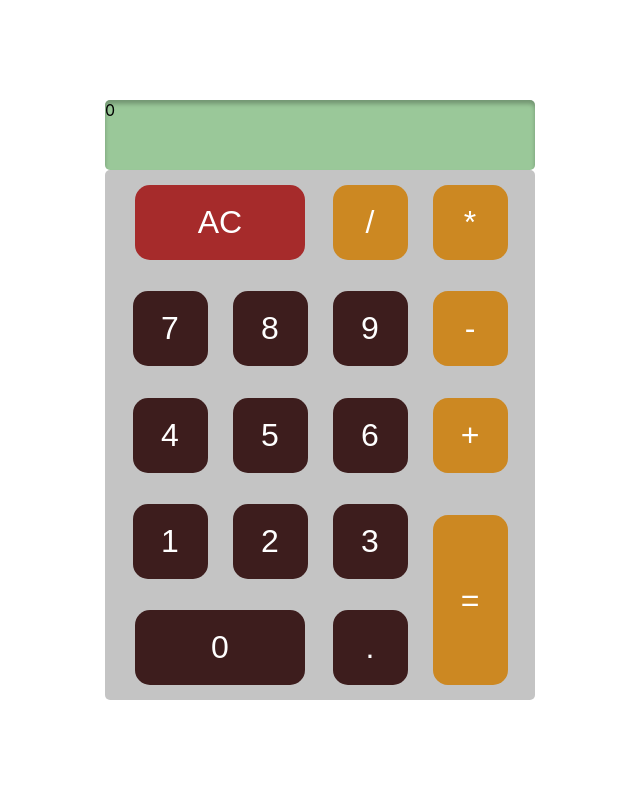
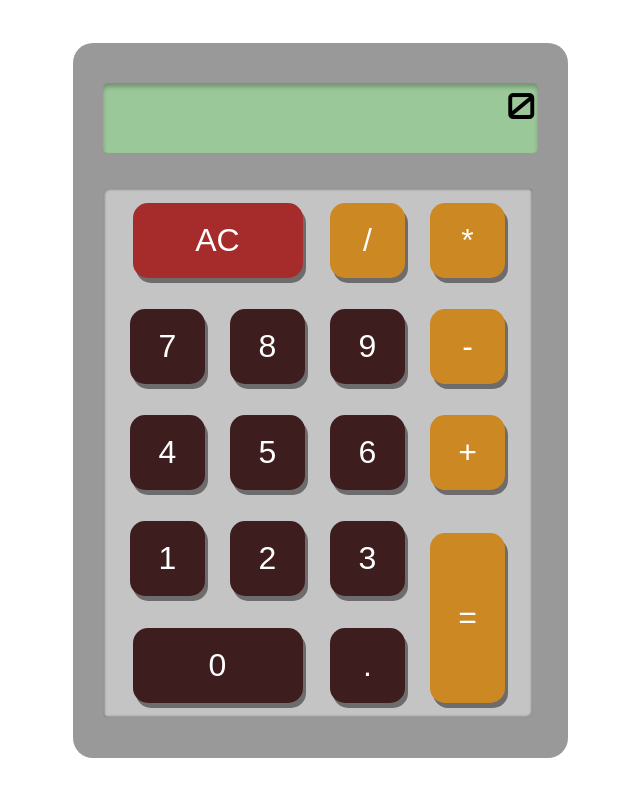
Before and after one commit to YagneshP/calculator, a React (Create React App) app: page / in a window 1280 px wide. Shown: the top 796 px of the page, without its empty margins (320-960 px from the left). Built offline with nearby package versions, Linux system fonts and the light colour scheme.

Commit message:
double zero logic add

```diff
--- a/src/component/App/App.js
+++ b/src/component/App/App.js
@@ -8,12 +8,56 @@ const style = {
 	height:"100vh"
 }
 function App() {
-	const[displayValue, setDisplayValue] = React.useState(0)
+	const[startValue, setStartValue] =React.useState(0);
+	const[displayValue, setDisplayValue] = React.useState("");
+	const[result, setResult] = React.useState("");
+	const zeroStartReg = /^(0\d?)/g
+	React.useEffect(()=>{
+		console.log("useEffectcalled", displayValue)
+		if(displayValue !== "" ){
+			if(zeroStartReg.test(displayValue)){
+				setDisplayValue("")
+				setStartValue(0)
+			}	else{
+				setStartValue(displayValue)
+			}
+
+
+		}else if(result !== ""){
+			setStartValue(result)
+		}
+
+	},[displayValue,result,zeroStartReg])
+
+	const handleClick = (value) =>{
+		if(value === "="){
+			if(displayValue === ""){
+				setResult(0)
+			}else{
+				let number  = eval(displayValue);
+				console.log("number", number);
+				setDisplayValue("");
+				setResult(number);
+			}
+
+		} else if(value === "AC"){
+			setDisplayValue("0");
+			setStartValue(0);
+			setResult("")
+		}
+		else{
+			setDisplayValue(v => v + value);
+		}
+
+
+	}
   return (
     <div className="App" style={style}>
       <div className="Calculator" style={{margin:"0 auto"}}>
-        <Display displayValue={displayValue}/>
-				<ButtonGroup/>
+				<div style={{width:435, height:675, backgroundColor:"#9A9999", padding:"20px 30px", borderRadius:20	}}>
+					<Display displayValue={startValue}/>
+					<ButtonGroup handleClick = {handleClick}/>
+				</div>
       </div>
     </div>
   );
--- a/src/component/Button/Button.js
+++ b/src/component/Button/Button.js
@@ -13,7 +13,7 @@ import React from 'react'
 const Button = (props) => {
 	const{id, value, category} = props.button
 	return (
-		<button  className={category ?  category : null} style={{gridArea:`${id}`}} id={id}>
+		<button  className={category ?  category : null} style={{gridArea:`${id}`}} id={id} onClick={(e)=>props.handleClick(e.target.innerText)}>
 			{value}
 		</button>
 	)
--- a/src/component/ButtonGroup/ButtonGroup.js
+++ b/src/component/ButtonGroup/ButtonGroup.js
@@ -1,7 +1,7 @@
 import React from 'react'
 import Button from '../Button/Button'
 
-const ButtonGroup = () => {
+const ButtonGroup = (props) => {
 
 	const buttons = [
 		{id:"zero",value: 0},
@@ -37,12 +37,14 @@ const style= {
 	borderRadius:5,
 	backgroundColor:"#C4C4C4",
 	justifyItems:"center",
-	padding:"15px 15px"
+	padding:"15px 15px",
+	marginTop:35,
+	boxShadow: "inset -2px -2px 2px rgba(0, 0, 0, 0.25), inset 2px 2px 2px rgba(0, 0, 0, 0.25)"
 }
 
 	return (
 		<div style={style}>
-			{buttons.map(button => <Button key={button.id} button={button}/>)}
+			{buttons.map(button => <Button key={button.id} button={button} handleClick = {props.handleClick}/>)}
 		</div>
 	)
 }
--- a/src/component/Display/Display.js
+++ b/src/component/Display/Display.js
@@ -1,15 +1,16 @@
 import React from 'react'
-const style = {
-								width:"100%",
-								height:70,
-								borderRadius:5,
-								backgroundColor:"#9AC899",
-								boxShadow:"inset 0px 4px 4px rgba(0, 0, 0, 0.25)",
-								margin:"0 auto"
-							}
+// const style = {
+// 								width:"100%",
+// 								height:70,
+// 								borderRadius:5,
+// 								backgroundColor:"#9AC899",
+// 								boxShadow:"inset 0px 4px 4px rgba(0, 0, 0, 0.25)",
+// 								margin:"20px auto",
+// 								textAlign:"right"
+// 							}
 const Display = (props) => {
 	return (
-		<div style={style}>
+		<div id="display">
 			{props.displayValue}
 		</div>
 	)
--- a/src/index.css
+++ b/src/index.css
@@ -1,3 +1,5 @@
+@import url('https://fonts.googleapis.com/css2?family=Orbitron:wght@500&display=swap');
+
 body {
   margin: 0;
   font-family: -apple-system, BlinkMacSystemFont, 'Segoe UI', 'Roboto', 'Oxygen',
@@ -13,12 +15,25 @@ body {
 button{
 	width:75px;
 	height:75px;
+	display:block;
+  position:relative;
+	outline: none;
 	border-radius:15px;
 	background-color:#3D1D1D;
 	text-align:center;
 	font-size:2rem;
 	color:#ffffff;
 	border:none;
+	box-shadow: 3px 5px  #6d6b6b;
+}
+button:hover{
+  top:2px;
+  box-shadow: 2px 4px #6d6b6b;
+}
+
+button:active{
+  top:6px;
+  box-shadow: none;
 }
 #clear{
 	background-color:#A62B2B;
@@ -35,6 +50,18 @@ button{
 	background-color: #CC8822;
 }
 
+#display{
+	width:100%;
+	height:70px;
+	border-radius:5px;
+	background-color:#9AC899;
+	box-shadow:inset 0px 4px 4px rgba(0, 0, 0, 0.25);
+	margin:20px auto;
+	text-align:right;
+	font-family: 'Orbitron', sans-serif;
+	font-size: 36px;
+	letter-spacing: 1.2px;
+}
 
 code {
   font-family: source-code-pro, Menlo, Monaco, Consolas, 'Courier New',
```
